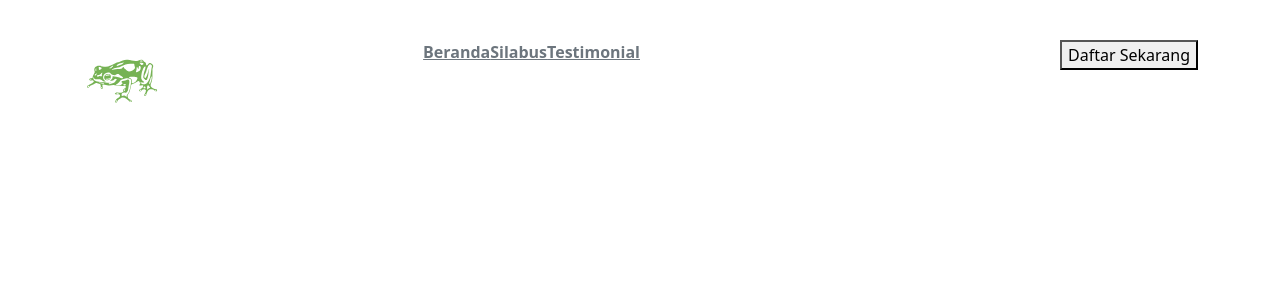
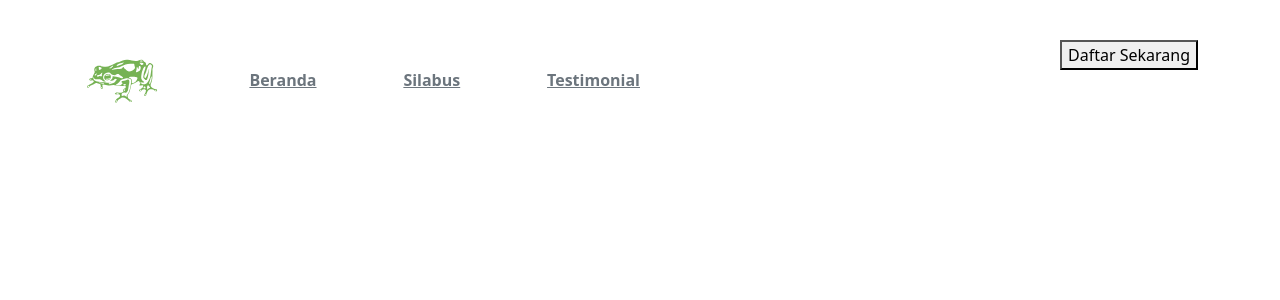
Before and after one commit to Soe-Hok-Gie/slicing-ui, a React (Create React App) app: page / in a window 1280 px wide. Shown: the top 300 px of the page. Built offline with nearby package versions, Linux system fonts and the light colour scheme.

Commit message:
solve problem

```diff
--- a/src/components/Navbar.jsx
+++ b/src/components/Navbar.jsx
@@ -15,9 +15,13 @@ const Navbar = () => {
                 <a href="" className="link-secondary fw-bold">
                   Beranda
                 </a>
+              </div>
+              <div className="nav-link-custom">
                 <a href="" className="link-secondary fw-bold">
                   Silabus
                 </a>
+              </div>
+              <div className="nav-link-custom">
                 <a href="" className="link-secondary fw-bold">
                   Testimonial
                 </a>
--- a/src/components/Style.css
+++ b/src/components/Style.css
@@ -9,4 +9,10 @@ nav.nav-custom {
   width: 50%;
   display: flex;
   justify-content: space-between;
+  align-items: center;
 }
+.nav-links-custom {
+  width: 70%;
+  display: flex;
+  justify-content: space-between;
+}
```
